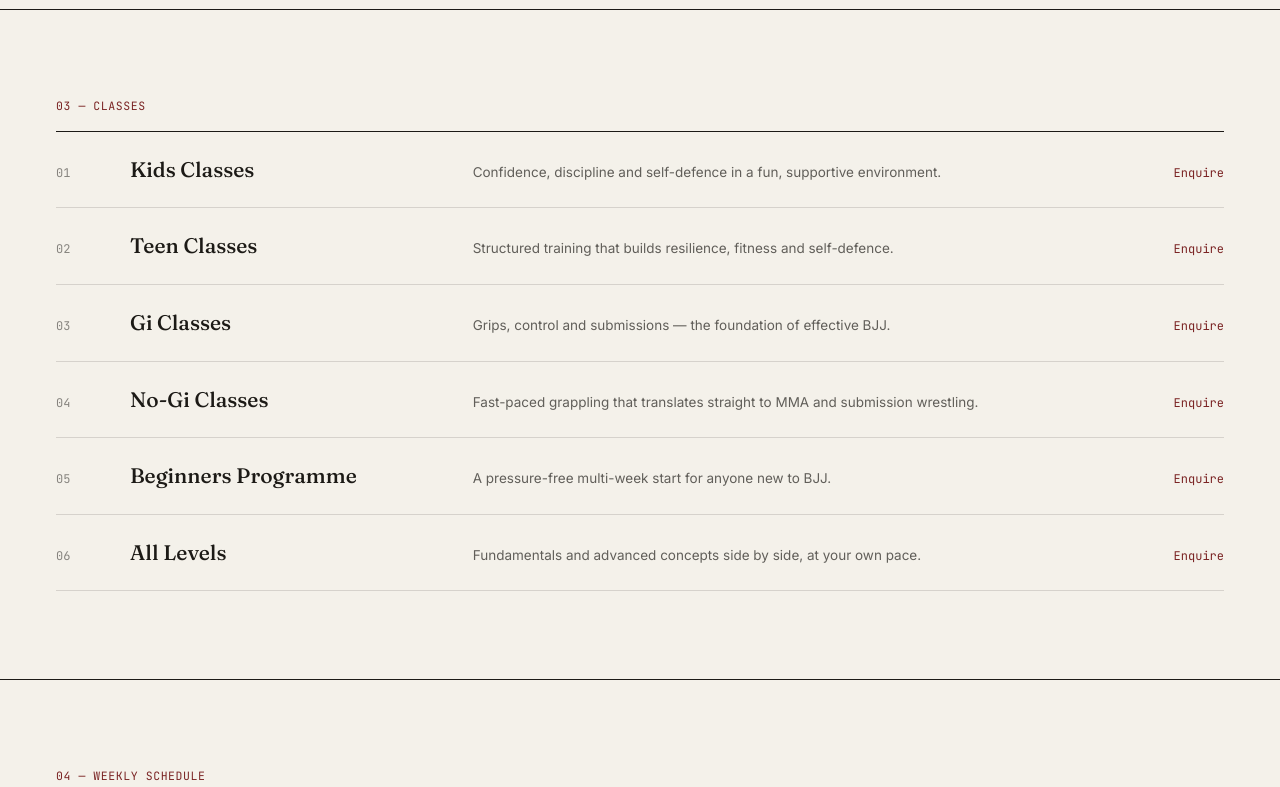
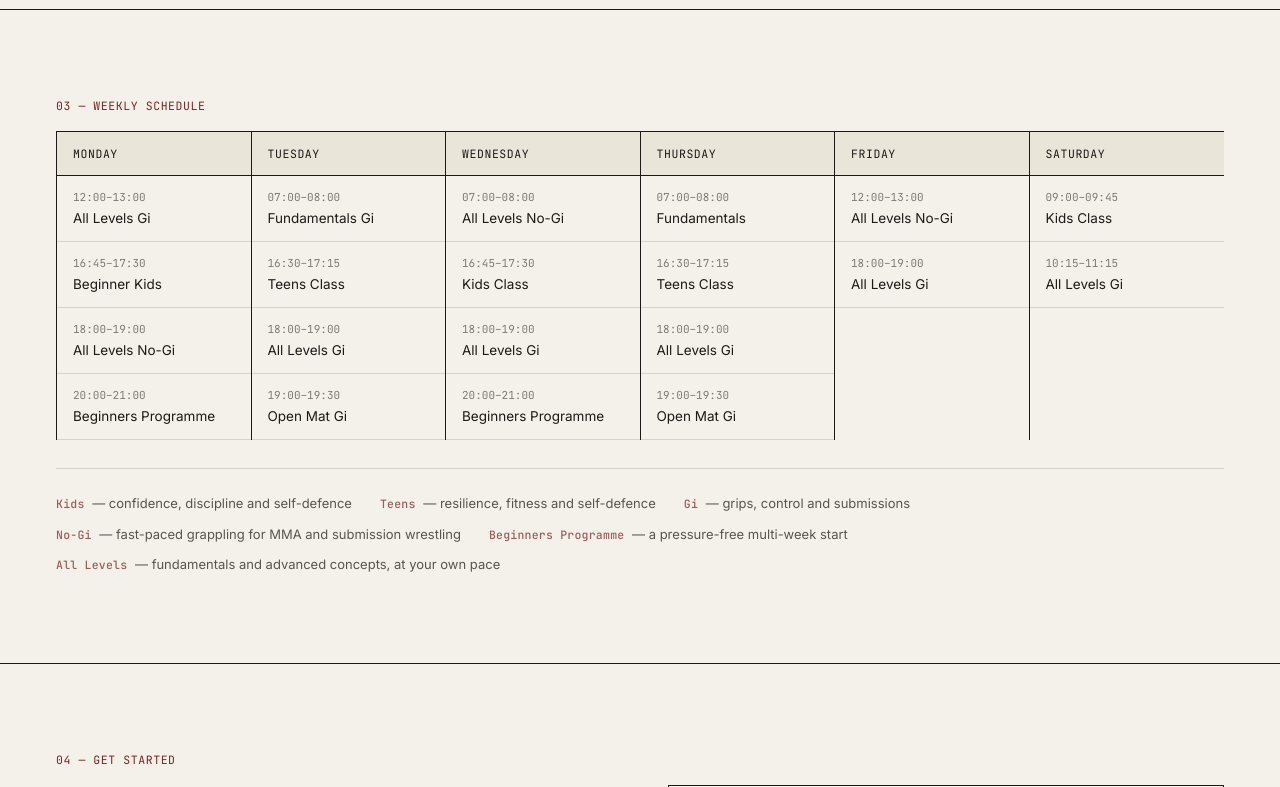
Before and after one commit to sitesbycharlie/riliongracie, a plain HTML site: page index.html in a window 1280 px wide. Shown: the part 2360-3147 px from the top of the page. Drawn offline with Linux system fonts and the light colour scheme; grey boxes are pictures that could not be loaded.

Commit message:
Update index.html

```diff
--- a/index.html
+++ b/index.html
@@ -105,20 +105,13 @@
   .coach h3{font-family:'Fraunces',serif;font-size:28px;font-weight:500;margin-bottom:12px;}
   .coach p{opacity:0.72;font-size:14.5px;line-height:1.75;max-width:560px;}
 
-  /* classes — ledger list, not cards */
-  .ledger{border-top:1px solid var(--line);}
-  .ledger-row{
-    display:grid;grid-template-columns:50px 1fr 2fr 90px;gap:24px;
-    padding:24px 0;border-bottom:1px solid var(--line-soft);align-items:baseline;
+  /* class key strip */
+  .class-key{
+    display:flex;flex-wrap:wrap;gap:10px 28px;
+    margin-top:28px;padding-top:24px;border-top:1px solid var(--line-soft);
   }
-  .ledger-row .idx{font-family:'JetBrains Mono',monospace;font-size:12px;opacity:0.5;}
-  .ledger-row h4{font-family:'Fraunces',serif;font-size:21px;font-weight:500;}
-  .ledger-row p{font-size:13.5px;opacity:0.68;line-height:1.6;}
-  .ledger-row .go{font-family:'JetBrains Mono',monospace;font-size:12px;text-align:right;color:var(--oxblood);}
-  @media(max-width:760px){
-    .ledger-row{grid-template-columns:30px 1fr;}
-    .ledger-row p,.ledger-row .go{grid-column:2;}
-  }
+  .class-key span{font-size:13px;opacity:0.72;line-height:1.6;}
+  .class-key b{font-family:'JetBrains Mono',monospace;font-weight:500;font-size:11.5px;opacity:1;color:var(--oxblood);letter-spacing:0.02em;margin-right:4px;}
 
   /* timetable */
   .tt-wrap{overflow-x:auto;border-top:1px solid var(--line);border-left:1px solid var(--line);}
@@ -225,20 +218,8 @@
       </div>
     </section>
 
-    <section id="classes">
-      <div class="eyebrow">03 — CLASSES</div>
-      <div class="ledger">
-        <div class="ledger-row"><span class="idx">01</span><h4>Kids Classes</h4><p>Confidence, discipline and self-defence in a fun, supportive environment.</p><a href="#contact" class="go">Enquire</a></div>
-        <div class="ledger-row"><span class="idx">02</span><h4>Teen Classes</h4><p>Structured training that builds resilience, fitness and self-defence.</p><a href="#contact" class="go">Enquire</a></div>
-        <div class="ledger-row"><span class="idx">03</span><h4>Gi Classes</h4><p>Grips, control and submissions — the foundation of effective BJJ.</p><a href="#contact" class="go">Enquire</a></div>
-        <div class="ledger-row"><span class="idx">04</span><h4>No-Gi Classes</h4><p>Fast-paced grappling that translates straight to MMA and submission wrestling.</p><a href="#contact" class="go">Enquire</a></div>
-        <div class="ledger-row"><span class="idx">05</span><h4>Beginners Programme</h4><p>A pressure-free multi-week start for anyone new to BJJ.</p><a href="#contact" class="go">Enquire</a></div>
-        <div class="ledger-row"><span class="idx">06</span><h4>All Levels</h4><p>Fundamentals and advanced concepts side by side, at your own pace.</p><a href="#contact" class="go">Enquire</a></div>
-      </div>
-    </section>
-
     <section id="timetable">
-      <div class="eyebrow">04 — WEEKLY SCHEDULE</div>
+      <div class="eyebrow">03 — WEEKLY SCHEDULE</div>
       <div class="tt-wrap">
         <div class="tt">
           <div class="tt-col">
@@ -281,10 +262,18 @@
           </div>
         </div>
       </div>
+      <div class="class-key">
+        <span><b>Kids</b> — confidence, discipline and self-defence</span>
+        <span><b>Teens</b> — resilience, fitness and self-defence</span>
+        <span><b>Gi</b> — grips, control and submissions</span>
+        <span><b>No-Gi</b> — fast-paced grappling for MMA and submission wrestling</span>
+        <span><b>Beginners Programme</b> — a pressure-free multi-week start</span>
+        <span><b>All Levels</b> — fundamentals and advanced concepts, at your own pace</span>
+      </div>
     </section>
 
     <section id="contact" style="border-bottom:none;">
-      <div class="eyebrow">05 — GET STARTED</div>
+      <div class="eyebrow">04 — GET STARTED</div>
       <div class="contact">
         <div>
           <div class="contact-lede">Your first class<br>is free to try.</div>
```
